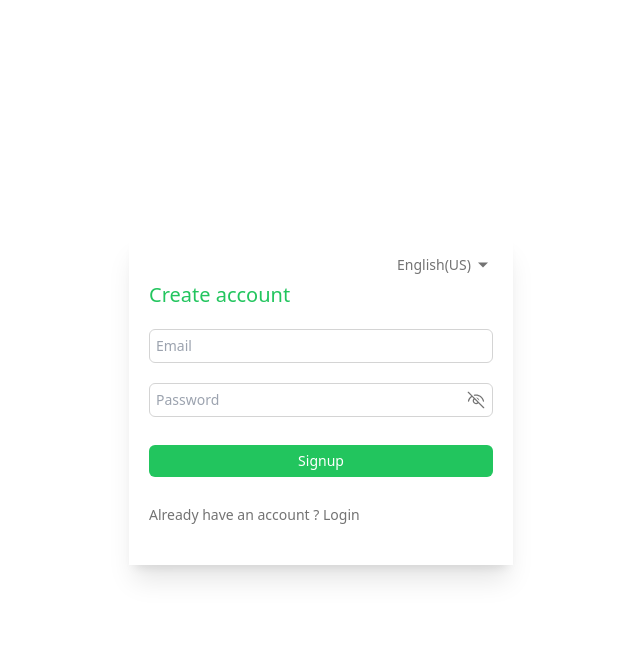
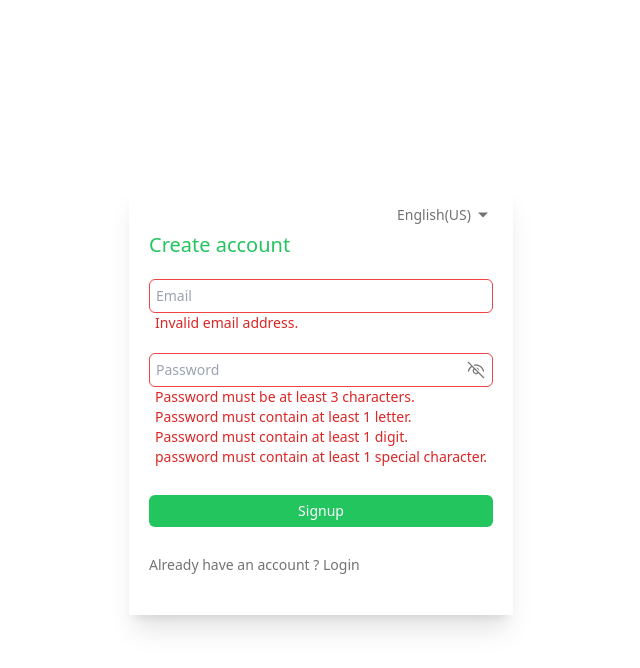
Before and after one commit to addispic/basic-nextjs-authentication, a Next.js app: page /signup in a window 1280 px wide. Both pictures are taken after a click on the button "Signup". Shown: the top 668 px of the page, without its empty margins (319-959 px from the left). Built offline with nearby package versions, Linux system fonts and the light colour scheme.

Commit message:
signup form validation is done using zod

```diff
--- /dev/null
+++ b/app/lib/definitions.ts
@@ -0,0 +1,17 @@
+import { z } from "zod";
+
+// signup form schema
+export const SignupFormSchema = z.object({
+  email: z.string().email({ message: "Invalid email address." }).trim(),
+  password: z
+    .string()
+    .min(3, { message: "Password must be at least 3 characters." })
+    .regex(/[a-zA-Z]/, {
+      message: "Password must contain at least 1 letter.",
+    })
+    .regex(/[0-9]/, { message: "Password must contain at least 1 digit." })
+    .regex(/[^a-zA-Z0-9]/, {
+      message: "password must contain at least 1 special character.",
+    })
+    .trim(),
+});
--- a/app/ui/users/SignupForm.tsx
+++ b/app/ui/users/SignupForm.tsx
@@ -5,6 +5,15 @@ import Link from "next/link";
 import { IoMdArrowDropdown } from "react-icons/io";
 import { VscEye } from "react-icons/vsc";
 import { VscEyeClosed } from "react-icons/vsc";
+// lib
+// signup form schema
+import { SignupFormSchema } from "@/app/lib/definitions";
+// interface
+// form field error interface
+interface FormFieldErrorInterface {
+  email?: string[];
+  password?: string[];
+}
 export default function SignupForm() {
   // states
   // is password hide
@@ -15,11 +24,21 @@ export default function SignupForm() {
   const [email, setEmail] = useState("");
   // password
   const [password, setPassword] = useState("");
+  //   errors
+  const [formFieldErrors, setFormFieldErrors] =
+    useState<FormFieldErrorInterface>({});
 
-//   form submit handler
-const formSubmitHandler = () => {
-    console.log({email,password})
-}
+  //   form submit handler
+  const formSubmitHandler = () => {
+    const validatedFields = SignupFormSchema.safeParse({ email, password });
+    if (!validatedFields?.success) {
+      setFormFieldErrors(validatedFields.error.flatten().fieldErrors);
+    } else {
+      setFormFieldErrors({});
+    }
+  };
+
+  console.log(formFieldErrors);
 
   return (
     <div className="min-w-96 p-5 bg-white shadow-xl">
@@ -39,7 +58,11 @@ const formSubmitHandler = () => {
         <div className="mb-5">
           <div
             className={`border px-1.5 py-1.5 rounded-md text-sm flex items-center ${
-              focus === "email" || email ? "border-green-500" : "border-neutral-300"
+              formFieldErrors?.email?.length
+                ? "border-red-500"
+                : focus === "email" || email
+                ? "border-green-500"
+                : "border-neutral-300"
             }`}
           >
             <input
@@ -59,9 +82,11 @@ const formSubmitHandler = () => {
             />
           </div>
           {/* email error */}
-          {!true && (
+          {formFieldErrors?.email?.length && (
             <div className="ml-1.5 text-sm text-red-600">
-              <p>Email address required</p>
+              {formFieldErrors?.email?.map((item) => {
+                return <p key={item}>{item}</p>;
+              })}
             </div>
           )}
         </div>
@@ -69,7 +94,11 @@ const formSubmitHandler = () => {
         <div className="mb-5">
           <div
             className={`border px-1.5 py-1.5 rounded-md text-sm flex items-center ${
-              focus === "password"  || password ? "border-green-500" : "border-neutral-300"
+              formFieldErrors?.password?.length
+                ? "border-red-500"
+                : focus === "password" || password
+                ? "border-green-500"
+                : "border-neutral-300"
             }`}
           >
             <input
@@ -97,9 +126,11 @@ const formSubmitHandler = () => {
             </button>
           </div>
           {/* password error */}
-          {!true && (
+          {formFieldErrors?.password?.length && (
             <div className="ml-1.5 text-sm text-red-600">
-              <p>password required</p>
+              {formFieldErrors?.password?.map((item) => {
+                return <p key={item}>{item}</p>;
+              })}
             </div>
           )}
         </div>
```
